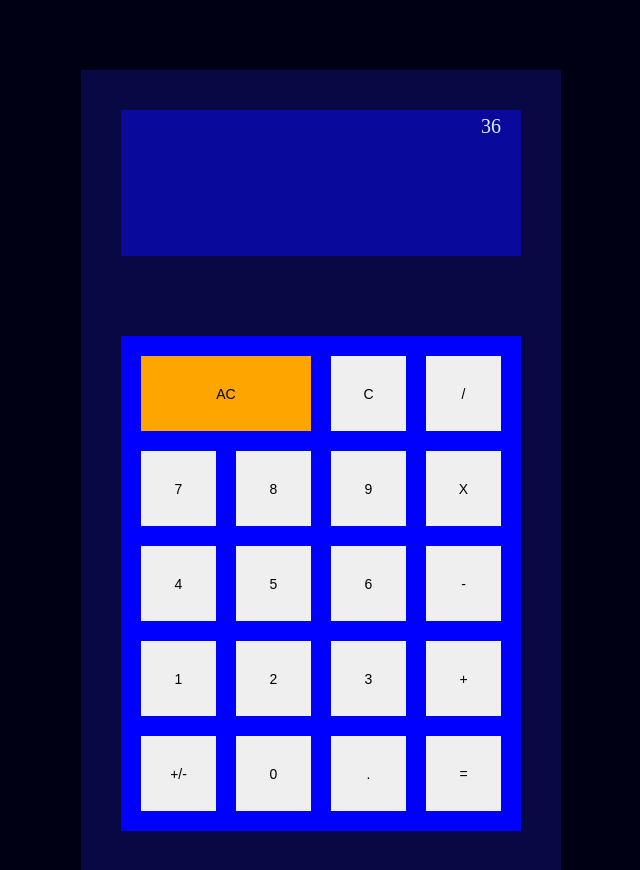
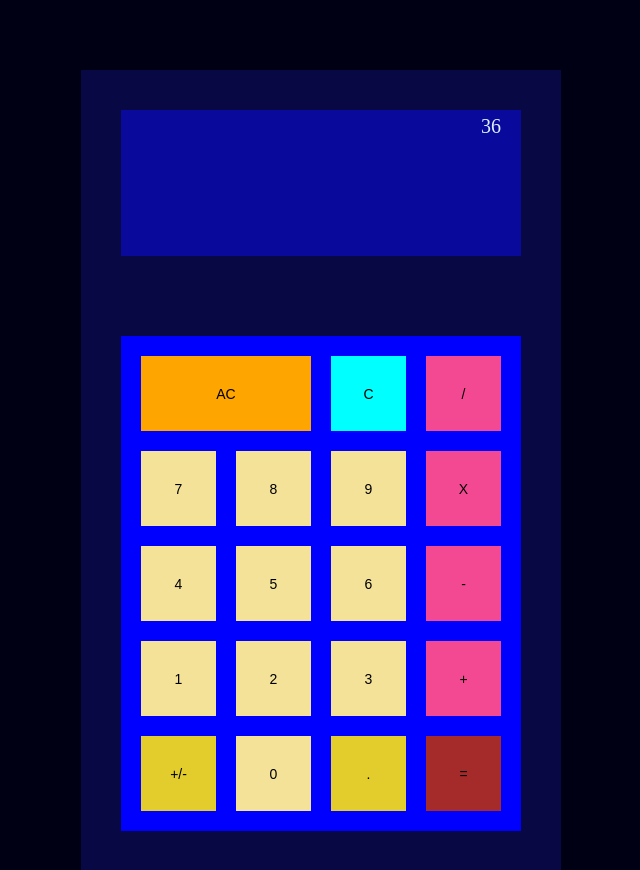
Before and after one commit to Andrea-2528/calculator, a plain HTML site: page index.html in a window 1280 px wide. Shown: the whole page, without its empty margins (319-959 px from the left). Drawn offline with Linux system fonts and the light colour scheme.

Commit message:
add non-definitive styling

```diff
--- a/script.js
+++ b/script.js
@@ -17,7 +17,7 @@ function divide (a, b) {
 function operate (a, b, op) {
     flag = true;
     let result;
-    b = parseFloat(displayInput.textContent);
+    b = parseFloat(displayInput.textContent);  //Updates secondNumber
     // displayLog.textContent= displayLog.textContent.concat(displayInput.textContent) + "=";
     switch(op){
         case "+":
@@ -57,9 +57,8 @@ function populate(str) {
             displayInput.textContent = displayInput.textContent.concat(str);
         }
     }else {
-        displayLog.textContent = displayInput.textContent + ";  ";
-        displayInput.textContent="";
-        displayInput.textContent = displayInput.textContent.concat(str);
+        displayLog.textContent = displayInput.textContent; // + ";"
+        displayInput.textContent=str;
         flag=false;
     }
 };
@@ -74,6 +73,7 @@ function beginOperation(str){
 
 function clear() {
     displayLog.textContent="";
+    displayInput.textContent="";
     operator="";
     firstNumber=0;
     secondNumber=0;
--- a/style.css
+++ b/style.css
@@ -64,3 +64,24 @@ button {
     width: 170px;
     background-color: orange;
 }
+
+.operator {
+    background-color: rgb(243, 73, 146);
+}
+
+.result {
+    background-color: brown;
+}
+
+.digit {
+    background-color: rgb(244, 226, 153);
+}
+
+.decimal,
+.sign{
+    background-color: rgb(226, 205, 45);
+}
+
+.c{
+    background-color: aqua;
+}
```
